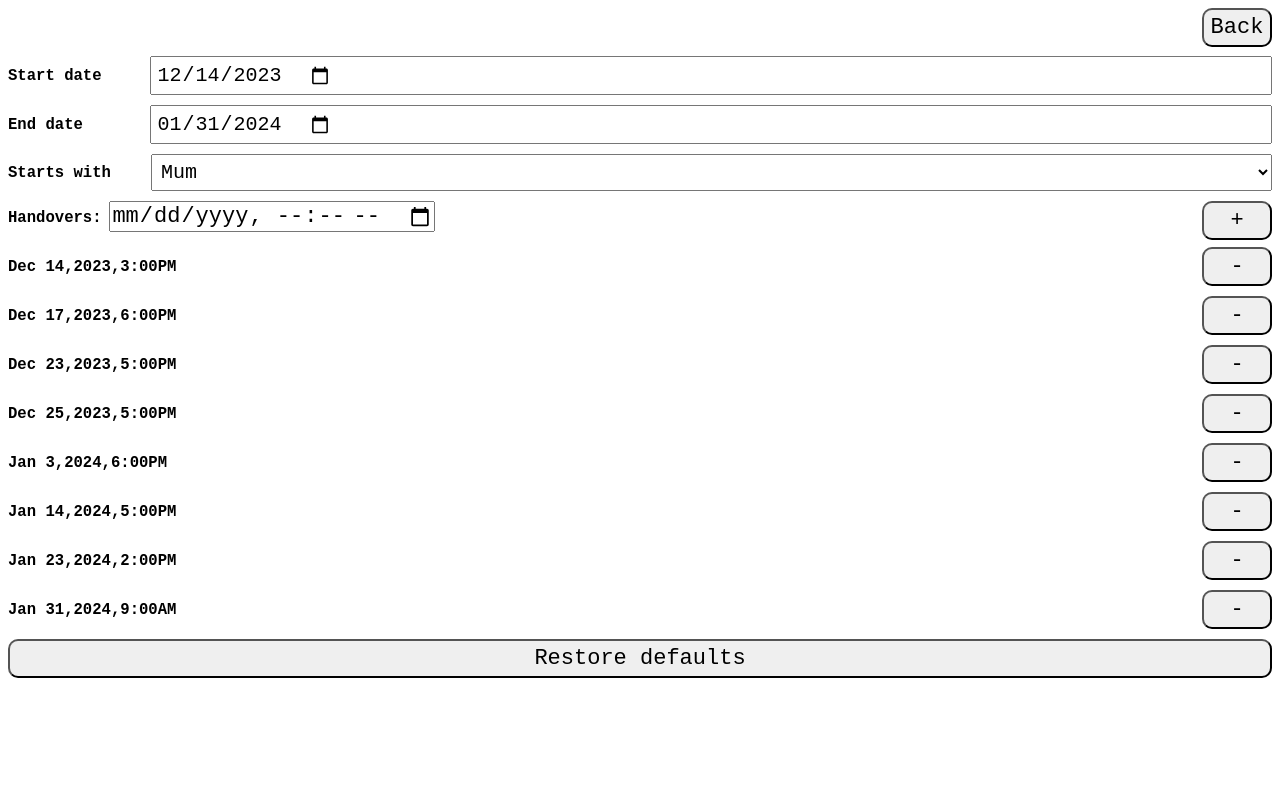
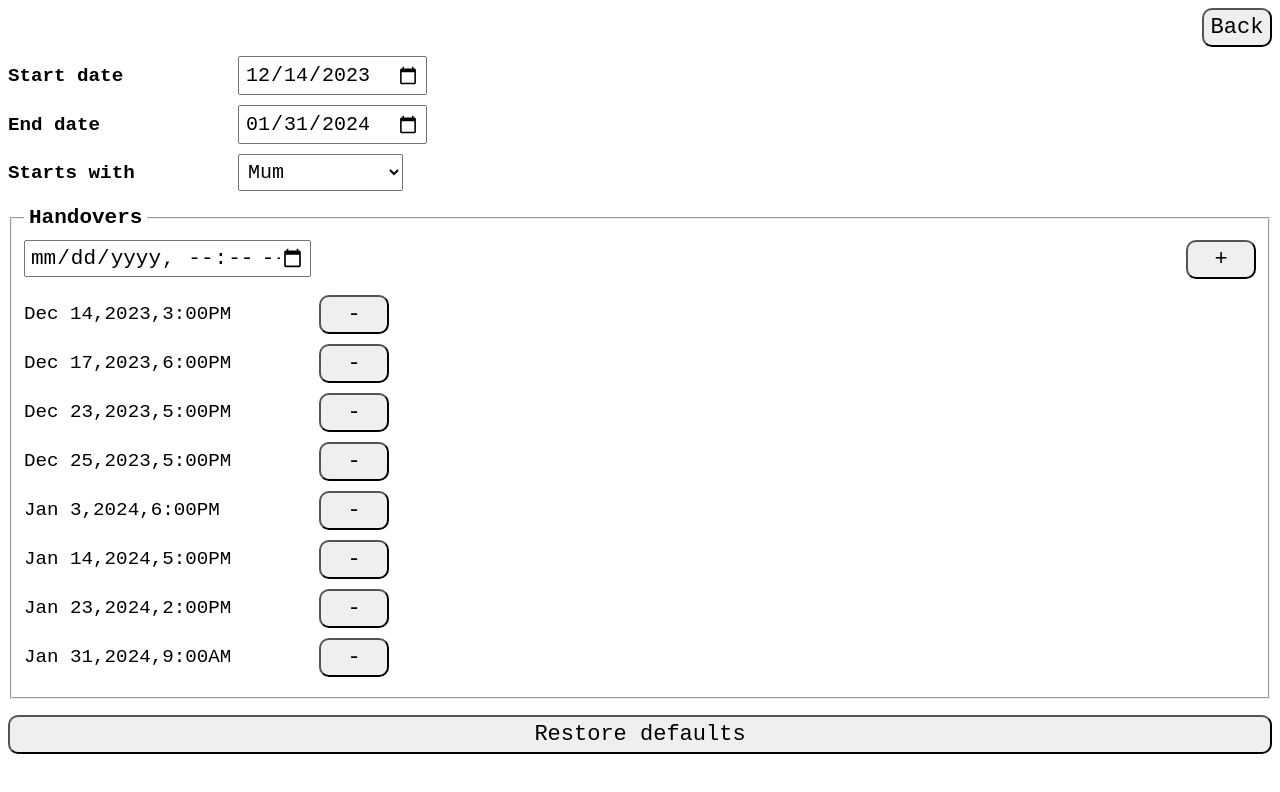
Before and after one commit to johncapt/care-planner, a plain HTML site: page index.html in a window 1280 px wide. Both pictures are taken after a click on the button "...". Drawn offline with Linux system fonts and the light colour scheme.

Commit message:
improved UI

```diff
--- a/index.html
+++ b/index.html
@@ -9,7 +9,6 @@
     <style>
         body {
             font-family: 'Courier New', monospace;
-            font-size: 13px;
             padding: 0;
         }
 
@@ -25,6 +24,7 @@
             text-align: center;
             background-color: lightgrey;
             font-weight: bold;
+            font-size: small;
         }
 
         th {
@@ -44,6 +44,9 @@
 
         .default-period {
             background-color: white;
+            white-space: nowrap;
+            width: 7px;
+            font-size: x-small;
         }
 
         .green-period {
@@ -91,10 +94,18 @@
             padding: 5px;
         }
 
+        legend {
+            font-family: 'Courier New', monospace;
+            font-size: 21px;
+            font-weight: bold;
+            padding: 5px;
+        }
+
         select {
             font-family: 'Courier New', monospace;
-            font-size: 25px;
-            padding: 25px;
+            min-width: 165px;
+            font-size: 20px;
+            padding: 5px;
         }
 
         input[type="date"] {
@@ -104,18 +115,16 @@
             align-items: center;
             display: inline-flex;
             overflow: hidden;
-            width: fit-content;
+            /* min-width: 230px; */
         }
 
         input[type="datetime-local" i] {
             font-family: 'Courier New', monospace;
             padding-inline-start: 1px;
             cursor: default;
-            align-items: self-start;
-            display: inline-flex;
-            overflow: hidden;
-            padding: 0px;
-            size: 100px;
+            padding: 4px;
+            max-width: 275px;
+            font-size: 21px;
         }
 
         div {
@@ -135,11 +144,6 @@
             border-radius: 10px;
         }
 
-        select {
-            font-size: 20px;
-            padding: 5px;
-        }
-
         label {
             font-weight: bold;
             font-size: larger;
@@ -150,38 +154,37 @@
             color: green;
         }
 
-        .no-wrap {
+        .day-cell {
             white-space: nowrap;
+            width: 80px;
+            font-size: smaller;
         }
-
-        .tiny-cell {
+        /* .hour-cell {
+            white-space: nowrap;
+            width: 3px;
+            font-size: xx-small;
+        } */
+        /* .tiny-cell {
             max-width: 10px;
             font-size: smaller;
             padding: 1px;
             text-align: center;
-        }
+        } */
 
         .form-element {
             display: flex;
             align-items: center;
             margin-bottom: 10px;
-            /* Adjust as needed for spacing between form elements */
         }
 
         .form-element label {
-            width: 150px;
-            /* Adjust as needed for label width */
-            margin-right: 10px;
-            /* Adjust as needed for spacing between label and input */
+            min-width: 230px;
+            font-weight: bold;
         }
 
-        /* Optional: Add more specific styling for different input types if needed */
-        .form-element input[type="text"],
-        .form-element input[type="date"],
-        .form-element textarea,
-        .form-element select {
-            width: 100%;
-            /* Make input elements fill the remaining space */
+        fieldset {
+            font-family: 'Courier New', monospace;
+            max-width: 100em;
         }
     </style>
 </head>
@@ -206,13 +209,15 @@
             </select>
         </div>
         <div>
-            <label for="datetimeInput">Handovers:</label>
-            <input type="datetime-local" id="datetimeInput">
-            <button onclick="addDatetime()">+</button>
-            <div>&nbsp;</div>
-            <div id="handoverList"></div>
+            <fieldset>
+                <legend>Handovers</legend>
+                <input type="datetime-local" id="datetimeInput">
+                <button onclick="addDatetime()">+</button>
+                <div>&nbsp;</div>
+                <div id="handoverList"></div>
+            </fieldset>
         </div>
-        <button style="width: 100%;" id="restoreDefaultsButton">Restore defaults</button>
+        <button style="width: 100%;margin-top: 1rem;" id="restoreDefaultsButton">Restore defaults</button>
     </div>
     <div id="careDiv" style="padding-top: 1rem;">
         <!-- Content for the summary -->
@@ -305,12 +310,17 @@
             const table = document.createElement('table');
             const headerRow = table.insertRow();
             const headerCell = headerRow.insertCell();
-            headerCell.textContent = 'Days/Hours';
-            for (let i = 0; i < 24; i++) {
-                const hourCell = headerRow.insertCell();
-                hourCell.textContent = `${i < 10 ? '0' : ''}${i}`;
-                hourCell.classList.add('tiny-cell')
-            }
+            headerCell.textContent = 'Days';
+            // for (let i = 0; i < 24; i++) {
+            //     const hourCell = headerRow.insertCell();
+            //     hourCell.textContent = `${i < 10 ? '0' : ''}${i}`;
+            //     hourCell.classList.add('tiny-cell')
+            // }
+            const hoursCellHeader = headerRow.insertCell();
+            hoursCellHeader.colSpan = 24;
+            hoursCellHeader.textContent = `Hours (0 to 23)`;
+
+
             const startDate = new Date(document.getElementById("startDate").value);
             const endDate = new Date(document.getElementById("endDate").value);
 
@@ -328,7 +338,7 @@
                     }
                 }
                 dateCell.textContent = formatCalendarDay(startDate)
-                dateCell.classList.add('no-wrap')
+                dateCell.classList.add('day-cell')
 
                 // Check if the formatted date matches any holiday date
                 const formattedDate = formatShortCalendarDay(startDate);
@@ -341,6 +351,7 @@
                 for (let i = 0; i < 24; i++) {
                     const hourCell = row.insertCell();
                     hourCell.classList.add('default-period');
+                    //hourCell.classList.add('hour-cell')
                     hourCell.id = `calday--cell${formatShortCalendarDay(startDate)}-${i}`
 
                     // convert date to date time
@@ -561,16 +572,16 @@
         function appendDatetimeItem(datetime) {
             const handoverList = document.getElementById('handoverList');
             const handover = document.createElement('div');
-            handover.className = 'form-element'; //JFC
+            handover.className = 'form-element';
             handover.innerHTML = `
-            <label style="width:85em" for="btn${datetime}">${formatDateString(new Date(datetime))}</label>
-                <button id="btn${datetime}" onclick="removeDatetime('${datetime}')">-</button>
+            <label style="font-weight:normal;min-width:295px;" for="btn${datetime}">${formatDateString(new Date(datetime))}</label>
+                <button id="btn${datetime}" onclick="removeHandover('${datetime}')">-</button>
             `;
             handoverList.appendChild(handover);
         }
 
         // Function to remove a specific datetime from the array
-        function removeDatetime(datetime) {
+        function removeHandover(datetime) {
             const index = ls_handovers.indexOf(datetime);
             if (index !== -1) {
                 ls_handovers.splice(index, 1);
```
